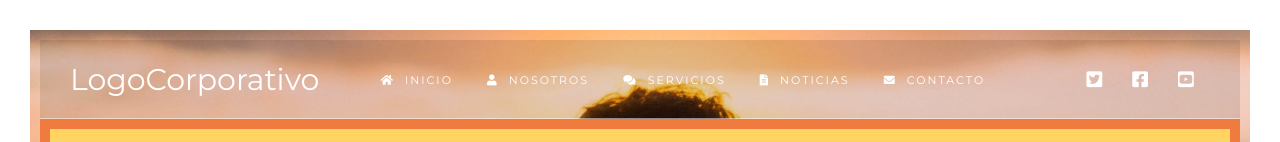
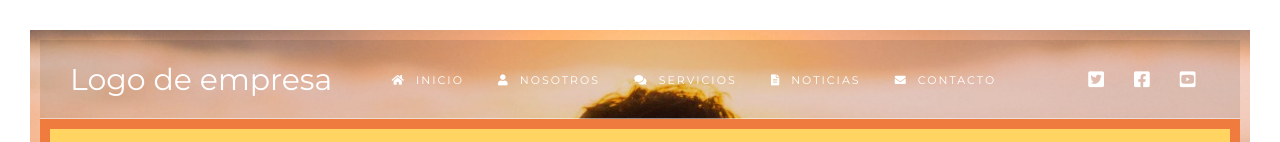
Before and after one commit to ProfeJulio/miPaginaFlexbox, a plain HTML site: page index.html in a window 1280 px wide. Shown: the top 142 px of the page. Drawn offline with Linux system fonts and the light colour scheme.

Commit message:
Update index.html
prueba de cambio

```diff
--- a/index.html
+++ b/index.html
@@ -15,7 +15,7 @@
     <header class="header">
       <div class="menu">
         <div class="logo">
-          <a href="#">LogoCorporativo</a>
+          <a href="#">Logo de empresa</a>
         </div>
         <nav class="nav">
           <a href="#"><i class="fas fa-home"></i>Inicio</a>
```
